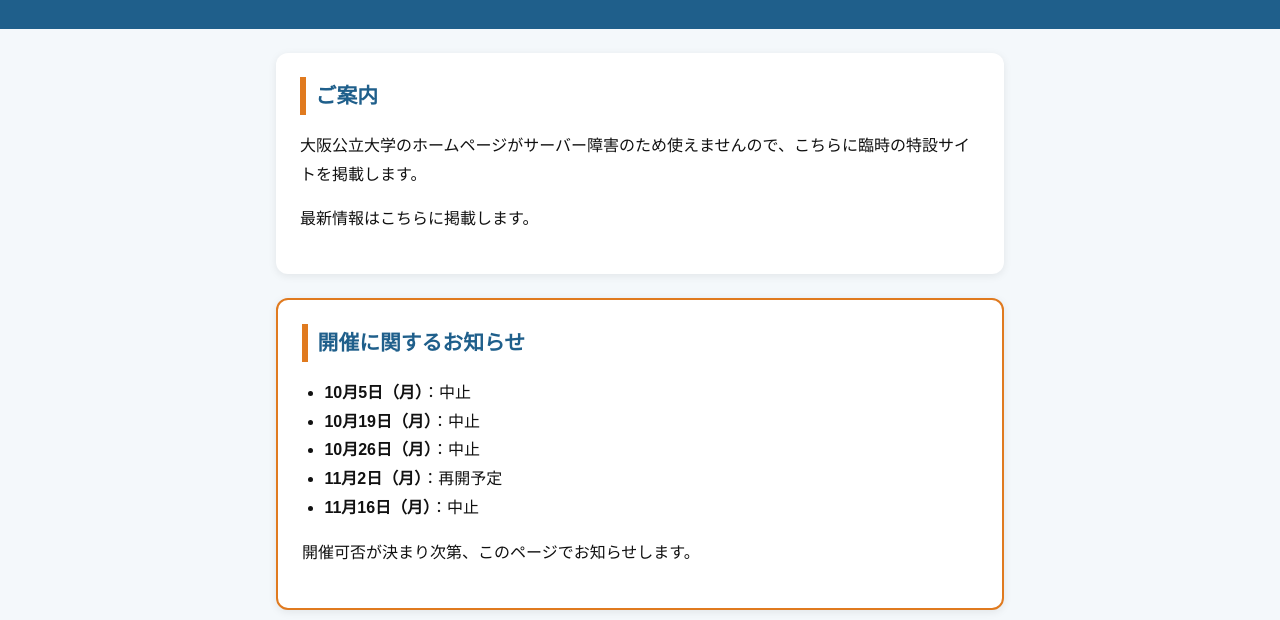
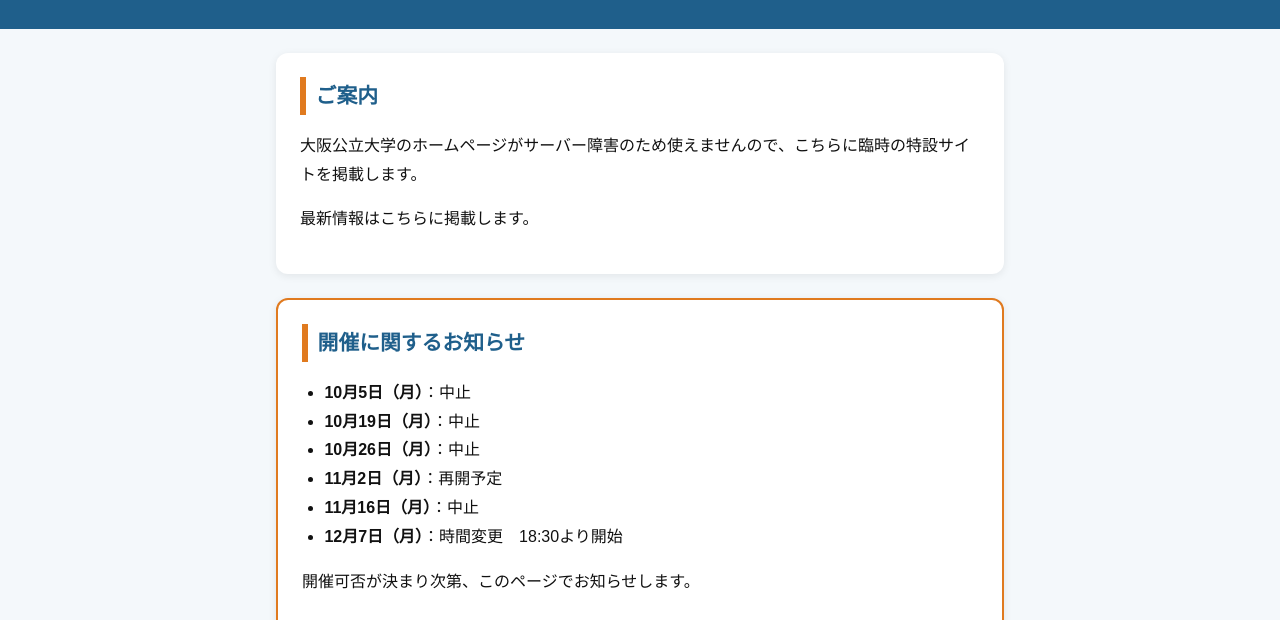
Before and after one commit to somekata/ILOHA, a plain HTML site: page index.html in a window 1280 px wide. Shown: the part 180-800 px from the top of the page. Drawn offline with Linux system fonts and the light colour scheme.

Commit message:
Add schedule change for December 7th

```diff
--- a/index.html
+++ b/index.html
@@ -103,6 +103,7 @@
       <li><strong>10月26日（月）</strong>：中止</li>
         <li><strong>11月2日（月）</strong>：再開予定</li>
       <li><strong>11月16日（月）</strong>：中止</li>
+      <li><strong>12月7日（月）</strong>：時間変更　18:30より開始　</li>
     </ul>
     <p>開催可否が決まり次第、このページでお知らせします。</p>
   </section>
```
